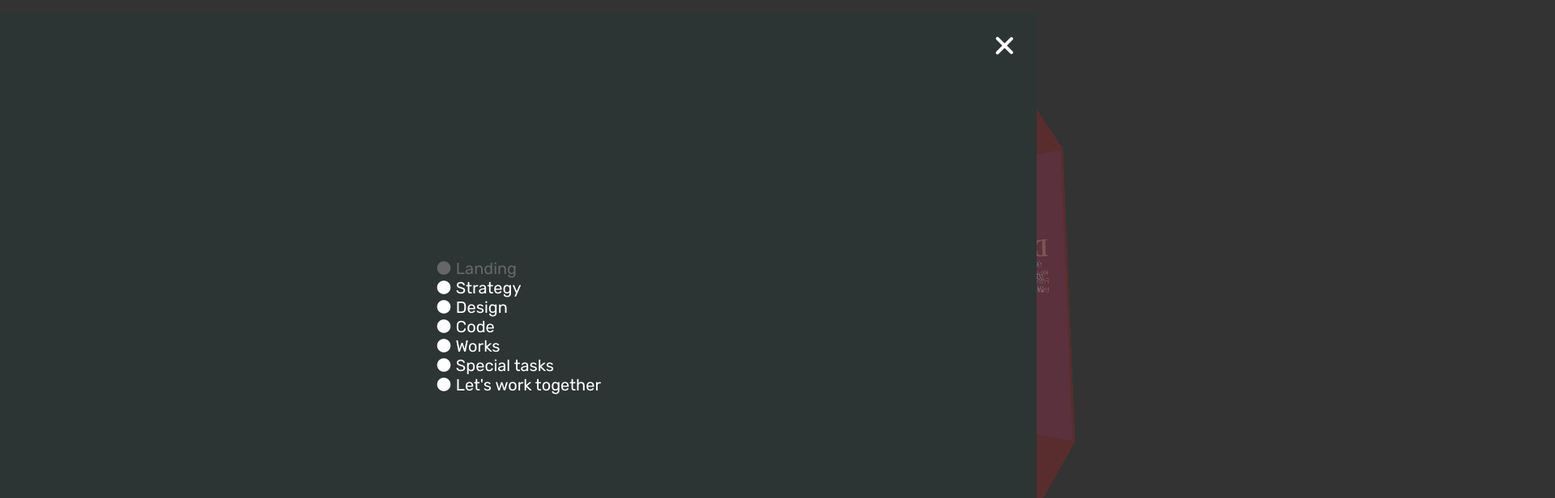
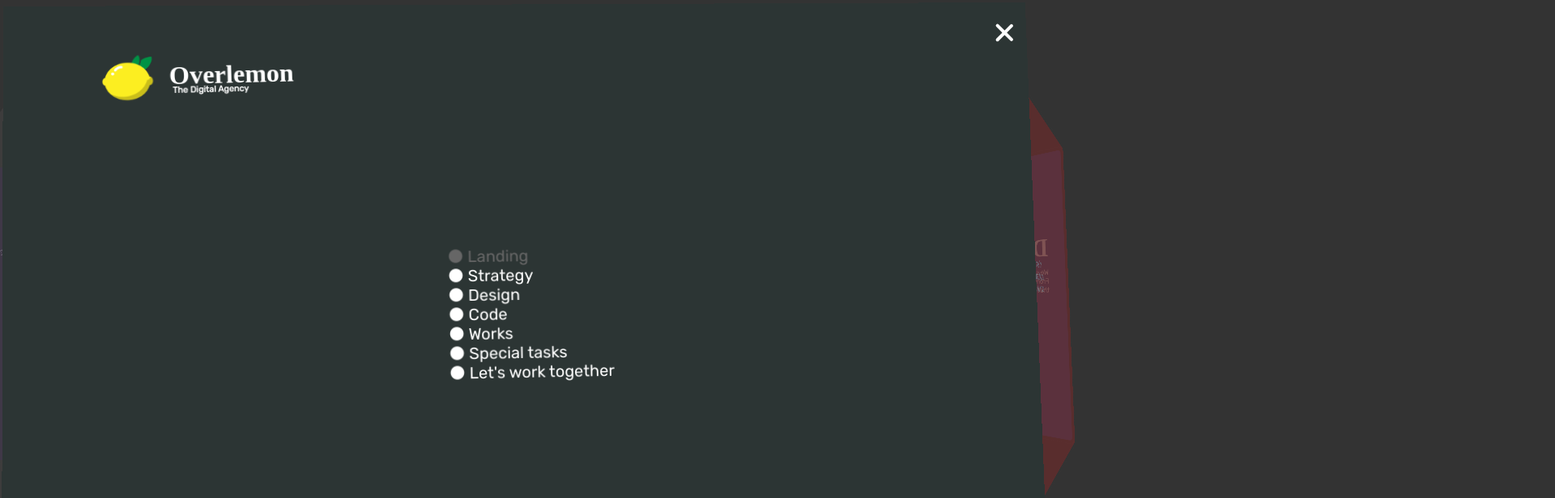
Before and after one commit to liebsen/overlemon, a website: page public/index.html in a window 1280 px wide. Both pictures are taken after a click on the element 640 px from the left and 56 px from the top of the page. Shown: the top 616 px of the page at 81% size, 1920 px wide, since content can reach past the window. Drawn offline with Linux system fonts and the light colour scheme; a web font is replaced by a local one.

Commit message:
chrome fix

```diff
--- a/public/css/app.css
+++ b/public/css/app.css
@@ -41,7 +41,6 @@ a.active {
   color: #666;
 }
 
-
 footer {
   position: absolute;
   right: 1rem;
@@ -50,6 +49,14 @@ footer {
 
 footer p {
   font-size: 13px;
+}
+
+#app {
+  position: fixed;
+  top: 0;
+  left: 0;
+  right: 0;
+  bottom: 0;
 }
 
 .tag {
@@ -98,12 +105,11 @@ footer p {
   text-align: left;
   margin-left: 5.5rem;
   margin-bottom: 0;
-  letter-spacing: -1px;
 }
 
 .logo h6 {
   text-align: left;
-  margin-left: 6rem;
+  margin-left: 5.75rem;
   margin-top: 0;
   line-height: 0;
 }
@@ -240,14 +246,13 @@ footer p {
 
 #menu.fs .bg {
   -webkit-transform: translate3d(50%, -50%, 0);
-          transform: translate3d(50%, -50%, 0);
+    transform: translate3d(50%, -50%, 0);
   width: 300vw;
   height: 300vw;
 }
 
 #menu.fs .items {
-  -webkit-transform: translateY(0);
-          transform: translateY(0);
+  transform: scale(1) perspective(1040px) rotateY(2deg) rotateX(2deg) rotate(-1deg) translateX(1em) translateY(0);
   pointer-events: auto;
   opacity: 1;
 }
--- a/public/css/scene.css
+++ b/public/css/scene.css
@@ -46,7 +46,6 @@
   font-size: 2rem;
   margin-bottom: 0.5rem;
   line-height: 1;
-  letter-spacing: -1px;
 }
 
 .carousel__cell p {
--- a/public/index.html
+++ b/public/index.html
@@ -34,6 +34,10 @@
       <div class="bg"></div>
       <div class="items">
         <div>
+          <div class="logo">
+            <h1>Overlemon</h1>
+            <h6>The Digital Agency</h6>
+          </div>
           <div class="links has-text-left preservefilter">
             <a class="active" href="#landing">
               <span class="icon">
@@ -83,7 +87,7 @@
     </div>
     <div class="logo">
       <h1>Overlemon</h1>
-      <h6>Your Digital Agency</h6>
+      <h6>The Digital Agency</h6>
     </div>
     <div class="scene" id="gestureZone">
       <div class="carousel">
```
